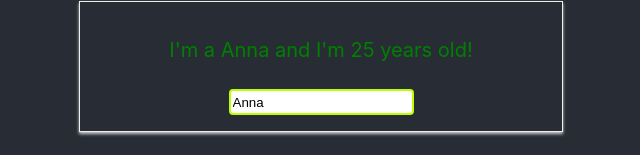
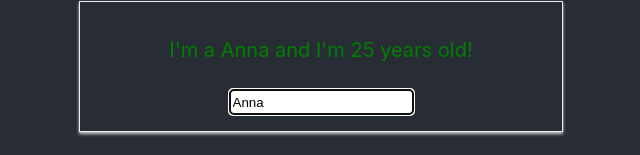
Before and after one commit to OlegGre4ka/-react-max-schwarzmuller, a React (Create React App) app: page / in a window 1280 px wide. Both pictures are taken after a click on the button "Toggle Persons". Shown: the part 642-797 px from the top of the page, without its empty margins (319-959 px from the left). Built offline with nearby package versions, Linux system fonts and the light colour scheme.

Commit message:
108-Refs in class-based component

```diff
--- a/src/components/Persons/Person/Person.js
+++ b/src/components/Persons/Person/Person.js
@@ -5,15 +5,33 @@
 import WithClasses from '../../../hoc/WithClasses';
 
 class Person extends Component {
-    // constructor(props){
-    //     super(props)
-    // }
+    constructor(props){
+        super(props)
+        this.inputElRef= React.createRef()
+    }
     // styles with Radium - media query
     // const style={
     //     '@media(min-width:500px)':{
     //         width:'450px'
     //     }
     // }
+
+  // static getDerivedStateFromProps(props, state) {
+  //   console.log('[App.js],getDerivedStateFromProps', props)
+  //   return state
+  // }
+    componentDidMount() {
+        console.log('[App.js],componentDidMount');
+        // document.querySelector('input').focus();//focus on first element
+        // this.inputEl.focus();//focus on last element
+        this.inputElRef.current.focus();
+    }
+  componentDidUpdate(prevProps, prevState, snapshort) {
+    console.log('[App.js],componentDidUpdate');
+    // console.log(snapshort)
+  this.inputElRef.current.focus();
+
+  }
     render() {
 
         return (
@@ -27,6 +45,8 @@
                 >I'm a {this.props.name} and I'm {this.props.age} years old! <span>{this.props.children}</span></p>
                 <input
                     className={styles.Input}
+                    // ref={inputEl=>this.inputEl=inputEl}
+                    ref={this.inputElRef}
                     type="text"
                     onChange={this.props.changed}
                     value={this.props.name} />
@@ -39,9 +59,9 @@
 Person.propTypes = {
     click: PropTypes.func,
     name: PropTypes.string,
-    age:PropTypes.number,
+    age: PropTypes.number,
     children: PropTypes.string,
-    changed:PropTypes.func
+    changed: PropTypes.func
 }
 export default Person;
 // export default Radium(Person);
--- a/src/containers/App.js
+++ b/src/containers/App.js
@@ -16,7 +16,7 @@
     super(props)
     this.state = {
       persons: [
-        { id: 'asdf1', name: 'Oleg', age: '42' },
+        { id: 'asdf1', name: 'Oleg', age: 42 },
         { id: 'qwrt3', name: 'Max', age: 29 },
         { id: 'lkjh2', name: 'Anna', age: 25 }
       ],
@@ -25,6 +25,7 @@
       counterChanges: 0
     }
   }
+
   // static getDerivedStateFromProps(props, state) {
   //   console.log('[App.js],getDerivedStateFromProps', props)
   //   return state
@@ -35,10 +36,10 @@
   //     return { message: "Snapshot!" }
 
   // }
-  // componentDidMount() {
-  //   console.log('[App.js],componentDidMount');
-
-  // }
+//   componentDidMount() {
+//     console.log('[App.js],componentDidMount');
+// document.querySelector('input').focus()
+//   }
   // shouldComponentUpdate(nextProps, nextState) {
   //   console.log('[App.js],shouldComponentUpdate');
 
@@ -48,14 +49,13 @@
   //   console.log('[App.js],componentDidUpdate');
   //   // console.log(snapshort)
   // }
-
   deletePersonHandler = (indexPerson) => {
     let persons = [...this.state.persons];
     persons.splice(indexPerson, 1);
-
     this.setState({
       persons
     })
+
   }
 
   nameChanchedHandler = (event, id) => {
```
